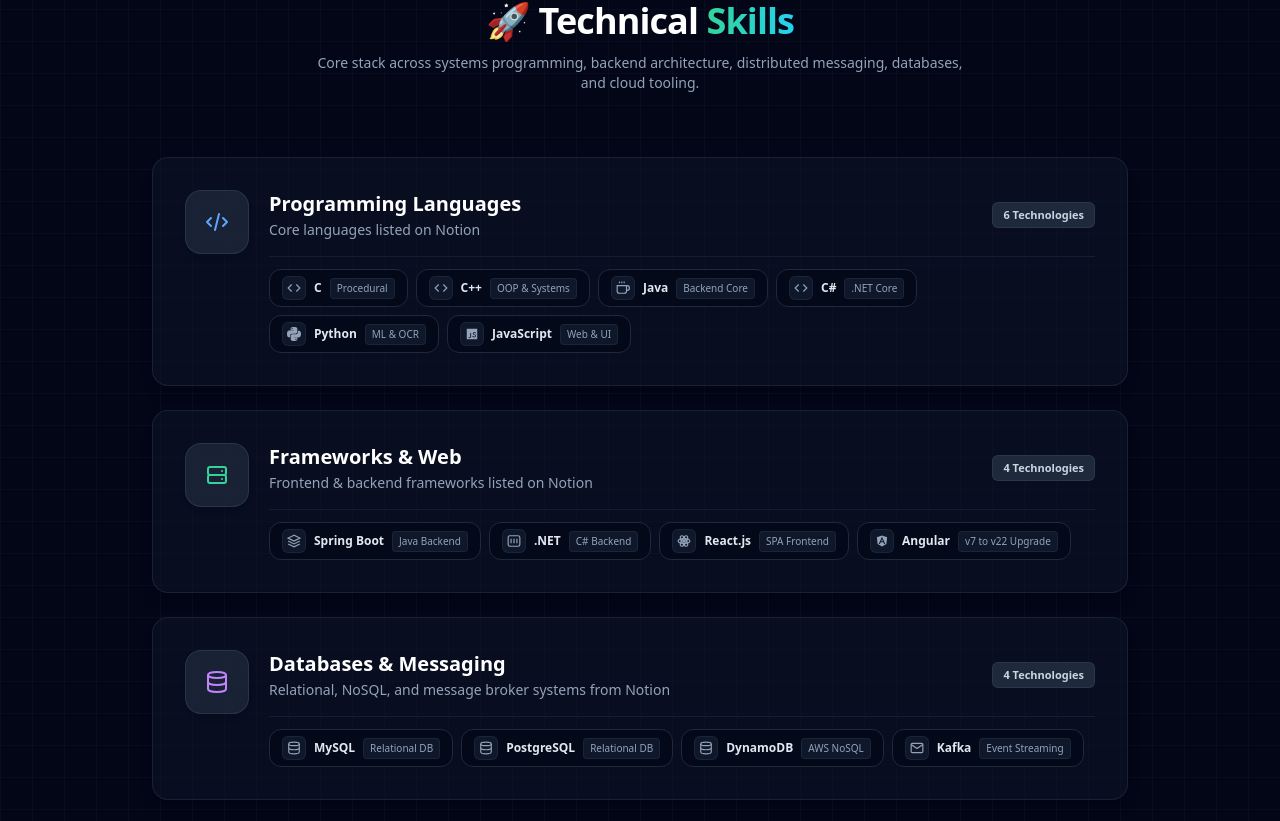
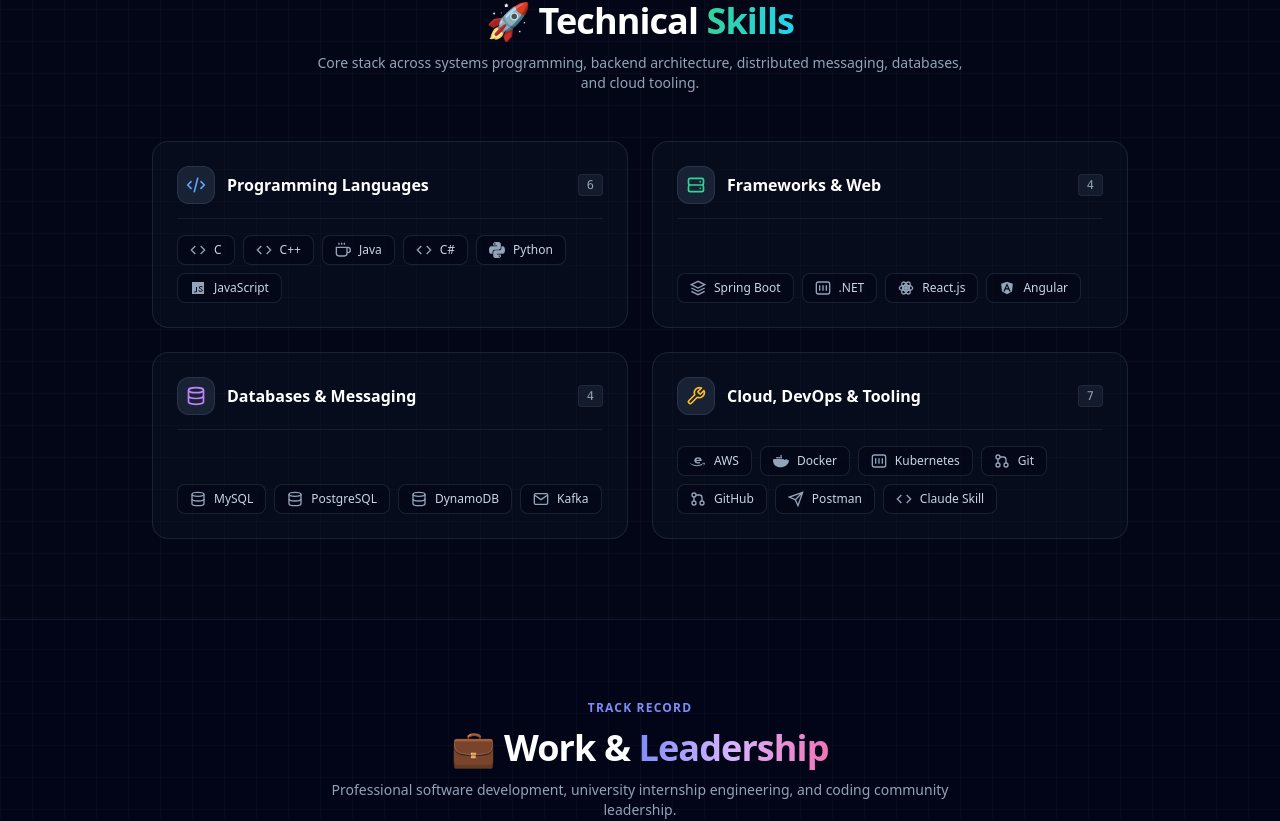
Before and after one commit to deep-govindvira/portfolio, a React (Create React App) app: page / in a window 1280 px wide. Shown: the part 1943-2764 px from the top of the page. Built offline with nearby package versions, Linux system fonts and the light colour scheme.

Commit message:
style: simplify Technical Skills to a clean 2-column card grid

```diff
--- a/src/components/Skills.jsx
+++ b/src/components/Skills.jsx
@@ -8,15 +8,15 @@ export const Skills = ({ data }) => {
   const getCategoryIcon = (iconName) => {
     switch (iconName) {
       case "Code":
-        return <CodeIcon className="w-6 h-6 text-blue-400" />;
+        return <CodeIcon className="w-5 h-5 text-blue-400" />;
       case "Server":
-        return <ServerIcon className="w-6 h-6 text-emerald-400" />;
+        return <ServerIcon className="w-5 h-5 text-emerald-400" />;
       case "Database":
-        return <DatabaseIcon className="w-6 h-6 text-purple-400" />;
+        return <DatabaseIcon className="w-5 h-5 text-purple-400" />;
       case "Wrench":
-        return <WrenchIcon className="w-6 h-6 text-amber-400" />;
+        return <WrenchIcon className="w-5 h-5 text-amber-400" />;
       default:
-        return <SparklesIcon className="w-6 h-6 text-blue-400" />;
+        return <SparklesIcon className="w-5 h-5 text-blue-400" />;
     }
   };
 
@@ -24,7 +24,7 @@ export const Skills = ({ data }) => {
     <section id="skills" className="py-20 border-t border-slate-900 bg-slate-950/20">
       <div className="max-w-5xl mx-auto px-4 sm:px-6">
         {/* Section Header */}
-        <div className="text-center max-w-2xl mx-auto mb-16 space-y-3">
+        <div className="text-center max-w-2xl mx-auto mb-12 space-y-3">
           <p className="text-xs uppercase tracking-widest text-emerald-400 font-semibold">
             Capabilities & Stack
           </p>
@@ -36,60 +36,39 @@ export const Skills = ({ data }) => {
           </p>
         </div>
 
-        {/* Cards UI matching Work & Leadership */}
-        <div className="space-y-6">
+        {/* Simplified Cards Grid */}
+        <div className="grid grid-cols-1 md:grid-cols-2 gap-5 sm:gap-6">
           {skillCategories.map((category, index) => (
             <div
               key={index}
-              className="relative bg-slate-900/50 border border-slate-800/80 hover:border-slate-700 rounded-2xl p-6 sm:p-8 transition-all duration-300 hover:bg-slate-900/80 shadow-lg"
+              className="bg-slate-900/40 border border-slate-800/80 hover:border-slate-700/80 rounded-2xl p-5 sm:p-6 transition-all duration-200 hover:bg-slate-900/60 flex flex-col justify-between"
             >
-              <div className="flex flex-col sm:flex-row items-start gap-5">
-                {/* Category Icon Badge */}
-                <div className="flex-shrink-0">
-                  <div className="w-14 h-14 sm:w-16 sm:h-16 rounded-2xl bg-slate-800/80 border border-slate-700/60 p-2.5 flex items-center justify-center shadow-md">
+              {/* Header */}
+              <div className="flex items-center justify-between pb-3.5 mb-4 border-b border-slate-800/60">
+                <div className="flex items-center gap-3">
+                  <div className="p-2 rounded-xl bg-slate-800/80 border border-slate-700/60 flex items-center justify-center">
                     {getCategoryIcon(category.icon)}
                   </div>
-                </div>
-
-                {/* Content */}
-                <div className="flex-1 space-y-4 w-full">
-                  <div className="flex flex-col sm:flex-row sm:items-center justify-between gap-2">
-                    <div>
-                      <h3 className="text-lg sm:text-xl font-bold text-white">
+                  <h3 className="text-base font-semibold text-white">
                     {category.category}
                   </h3>
-                      <p className="text-xs sm:text-sm text-slate-400 mt-0.5">
-                        {category.description}
-                      </p>
                 </div>
-
-                    <span className="self-start sm:self-auto text-[11px] font-semibold px-2.5 py-1 rounded-md bg-slate-800 text-slate-300 border border-slate-700/60 whitespace-nowrap">
-                      {category.skills.length} Technologies
+                <span className="text-xs text-slate-400 font-mono px-2 py-0.5 rounded bg-slate-800/50 border border-slate-700/40">
+                  {category.skills.length}
                 </span>
               </div>
 
               {/* Skills Badges */}
-                  <div className="flex flex-wrap gap-2 pt-3 border-t border-slate-800/60">
+              <div className="flex flex-wrap gap-2">
                 {category.skills.map((skill) => (
                   <div
                     key={skill.name}
-                        className="group flex items-center gap-2 px-3 py-1.5 rounded-xl bg-slate-950/60 border border-slate-800 hover:border-slate-700 hover:bg-slate-800/60 transition-all duration-200"
+                    className="flex items-center gap-2 px-3 py-1.5 rounded-lg bg-slate-950/60 border border-slate-800/80 hover:border-slate-700 text-slate-300 hover:text-white transition duration-150"
                   >
-                        <div className="p-1 rounded-md bg-slate-900 border border-slate-800/80 text-slate-400 group-hover:text-white transition">
-                          <TechIcon name={skill.name} className="w-3.5 h-3.5" />
-                        </div>
-                        <span className="text-xs font-semibold text-slate-200 group-hover:text-white">
-                          {skill.name}
-                        </span>
-                        {skill.tag && (
-                          <span className="text-[10px] font-medium text-slate-400 px-1.5 py-0.5 rounded bg-slate-900 border border-slate-800/80">
-                            {skill.tag}
-                          </span>
-                        )}
+                    <TechIcon name={skill.name} className="w-4 h-4 text-slate-400" />
+                    <span className="text-xs font-medium">{skill.name}</span>
                   </div>
                 ))}
-                  </div>
-                </div>
               </div>
             </div>
           ))}
```
Lines whose indentation alone changed are shown as unchanged.
